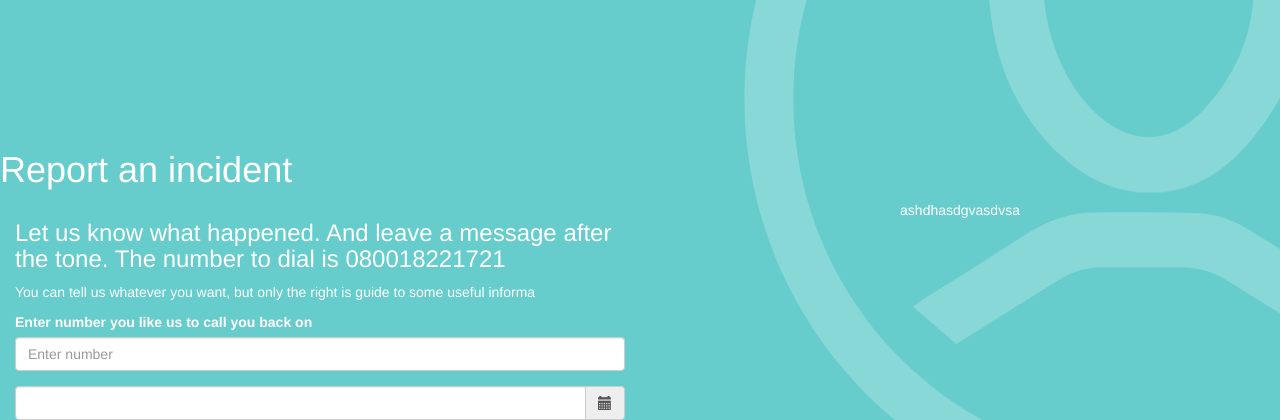
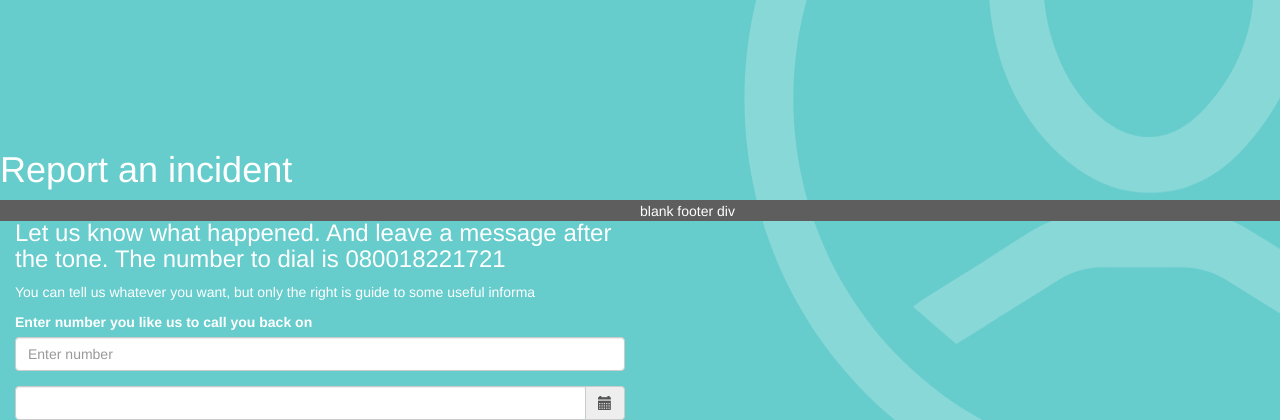
Before and after one commit to erinburns/hackthechange, a PHP site: page /report.html in a window 1280 px wide. Shown: the part 239-659 px from the top of the page. Run offline with PHP 8.4, Linux system fonts and the light colour scheme.

Commit message:
footer issue

```diff
--- a/css/mystyle.css
+++ b/css/mystyle.css
@@ -28,6 +28,7 @@
 body {
   background: url("../images/bg-image.png");
   color: white;
+
 }
 
 footer {
@@ -62,3 +63,13 @@ header {
 }
 
 /* end header navigation styling */
+
+
+/* footer styling */
+.blankfooter {
+  background-color: #5E5E5E;
+  height: 25%;
+}
+
+
+/* end footer styling */
--- a/report.html
+++ b/report.html
@@ -85,11 +85,11 @@
 
 
     <div class = "col-md-6 text-center">
-      ashdhasdgvasdvsa
     </div>
     </div>
 
 <footer>
+  <div class="blankfooter"> blank footer div</div>
 </footer>
     <!-- jQuery (necessary for Bootstrap's JavaScript plugins) -->
     <script src="https://ajax.googleapis.com/ajax/libs/jquery/1.12.4/jquery.min.js"></script>
```
